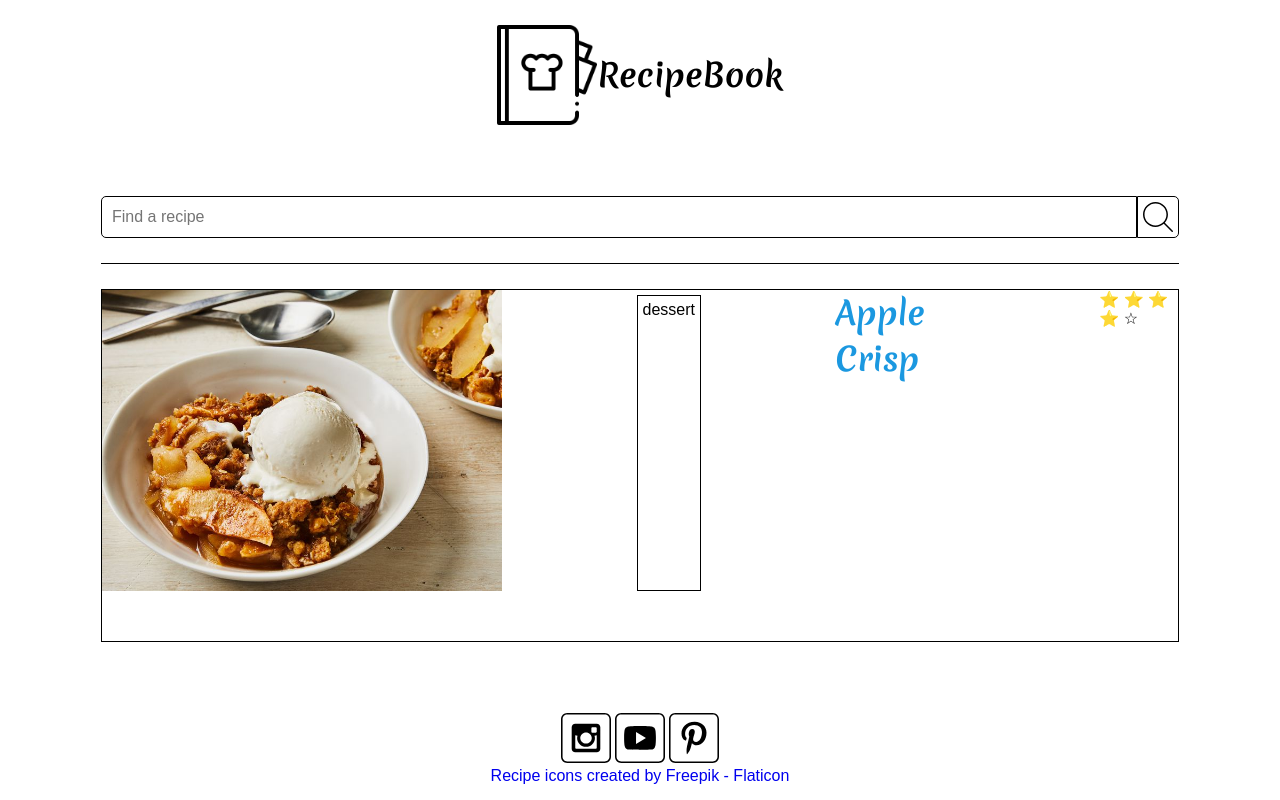
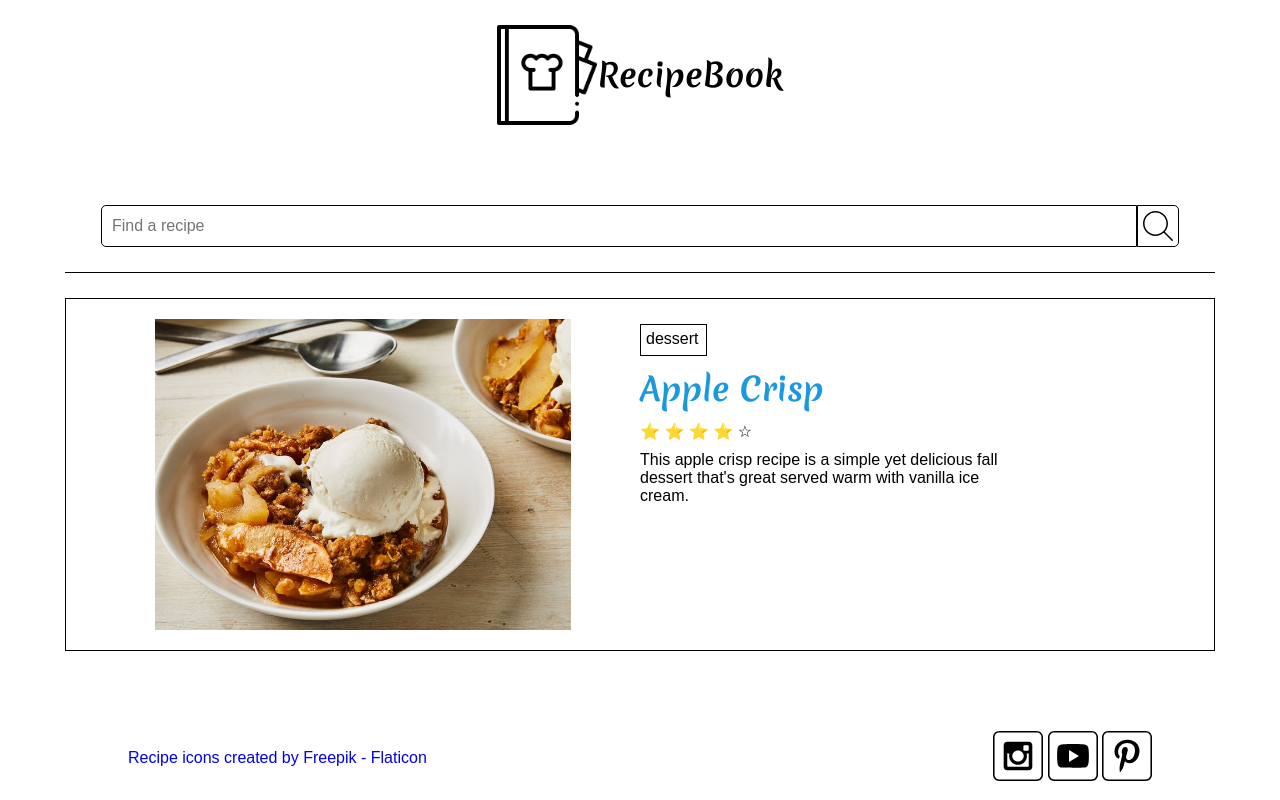
Before and after one commit to nathanrjackson/wdd131, a plain HTML site: page recipes/index.html in a window 1280 px wide. Drawn offline with Linux system fonts and the light colour scheme; a web font is replaced by a local one.

Commit message:
finished recipe book part 1 :)

```diff
--- a/recipes/index.html
+++ b/recipes/index.html
@@ -3,7 +3,15 @@
 <head>
     <meta charset="UTF-8">
     <meta name="viewport" content="width=device-width, initial-scale=1.0">
-    <title>Document</title>
+    <meta name="author" content="Nathan Jackson">
+    <meta name="description" content="A fun little recipe book thing">
+    <meta property="og:title" content="RecipeBook">
+    <meta property="og:type" content="website" />
+    <meta property="og:description" content="A fun little recipe book thing">
+    <meta property="og:image" content="https://www.google.com/url?sa=i&url=https%3A%2F%2Fwww.istockphoto.com%2Fphotos%2Fhealth-food&psig=AOvVaw3MqAA1VmCFwyoro_fnEPf4&ust=1731778838924000&source=images&cd=vfe&opi=89978449&ved=0CBQQjRxqFwoTCNDW84Xx3okDFQAAAAAdAAAAABAE">
+    <meta property="og:url" content="https://nathanrjackson.github.io/wdd131/recipes/">
+    <meta name="twitter:card" content="summary_large_image">
+    <title>RecipeBook</title>
     <link rel="stylesheet" href="recipes.css">
     <script src="main.js" defer></script>
     <link href="https://fonts.googleapis.com/css2?family=Afacad+Flux:wght@100..1000&family=Merienda:wght@300..900&family=PT+Serif:ital,wght@0,400;0,700;1,400;1,700&display=swap" rel="stylesheet">
@@ -29,8 +37,11 @@
             <img src="images/search.svg" alt="magnifying glass">
         </div>
         <div class="recipe">
+            <div class="food-picture">
                 <img src="images/apple-crisp.jpg" alt="apple crisp">
-            <p>Dessert</p>
+            </div>
+            <div class="recipe-content">
+                <p class="food-type">Dessert</p>
                 <h1>Apple Crisp</h1>
                 <span
                     class="rating"
@@ -43,6 +54,8 @@
                     <span aria-hidden="true" class="icon-star-empty">⭐</span>
                     <span aria-hidden="true" class="icon-star-empty">☆</span>
                 </span>
+                <p class="description">This apple crisp recipe is a simple yet delicious fall <br> dessert that's great served warm with vanilla ice <br> cream.</p>
+            </div>
         </div>
     </main>
     <footer>
--- a/recipes/recipes.css
+++ b/recipes/recipes.css
@@ -84,12 +84,32 @@ body {
 .recipe {
     border: 1px solid black;
     margin-top: 25px;
-    padding-bottom: 50px;
+    padding: 20px;
     display: flex;
     flex-direction: column;
 }
 
-.recipe img {
+.recipe-content .description {
+    display: none;
+}
+
+.food-picture {
+    flex: 1; /* Image takes 50% width */
+    display: flex;
+    justify-content: center;
+    align-items: center;
+}
+
+.recipe-content {
+    flex: 1;
+    display: flex;
+    flex-direction: column;
+    justify-content: flex-start;
+    gap: 10px;
+    text-align: left;
+}
+
+.food-picture img{
     max-width: 400px;
     width: 75%;
     align-self: center;
@@ -102,7 +122,7 @@ span {
     text-align: left;
 }
 
-.recipe p {
+.food-type {
     margin-top: 5px;
     margin-left: 12.5%;
     width: 55px;
@@ -141,8 +161,77 @@ footer {
     margin-bottom: 15px;
 }
 
-@media (min-width: 800px) {
+@media (min-width: 900px) {
     .recipe {
+        border: 1px solid black;
+        margin-top: 25px;
+        padding: 20px;
+        display: flex;
         flex-direction: row;
     }
+
+    .recipe-content .description {
+        display: contents;
+    }
+
+    .food-picture {
+        flex: 1;
+        display: flex;
+        justify-content: center;
+        align-items: center;
+    }
+
+    .food-picture img {
+        max-width: 100%;
+        height: auto;
+    }
+
+    .recipe-content {
+        flex: 1;
+        display: flex;
+        flex-direction: column;
+        justify-content: flex-start;
+        gap: 10px;
+        text-align: left;
+    }
+
+    .food-picture {
+        display: flex;
+
+    }
+
+    .recipe h1,
+    p,
+    .rating,
+    span {
+        text-align: left;
+    }
+
+    .food-type {
+        margin-top: 5px;
+        margin-left: 0px;
+        width: 55px;
+        height: 20px;
+        padding: 5px;
+        text-transform: lowercase;
+        border: 1px solid black;
+    }
+
+    .recipe h1 {
+        margin-left: 0px;
+        color: var(--primary-color);
+    }
+
+    .rating {
+        margin-left: 0px;
+    }
+
+    footer {
+        margin-bottom: 15px;
+        width: 80vw;
+        display: flex;
+        flex-direction: row-reverse;
+        justify-content: space-between;
+        align-items: center;
+    }
 }
```
Lines whose indentation alone changed are shown as unchanged.
